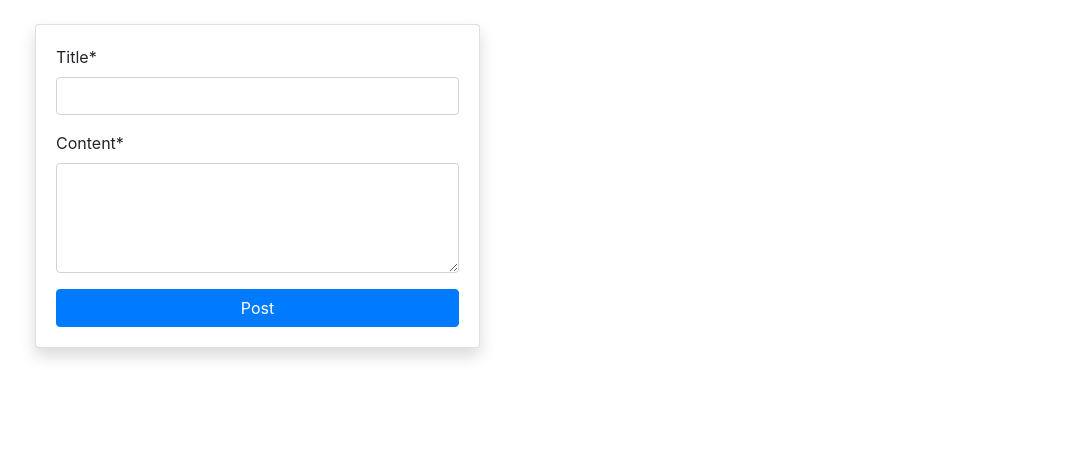
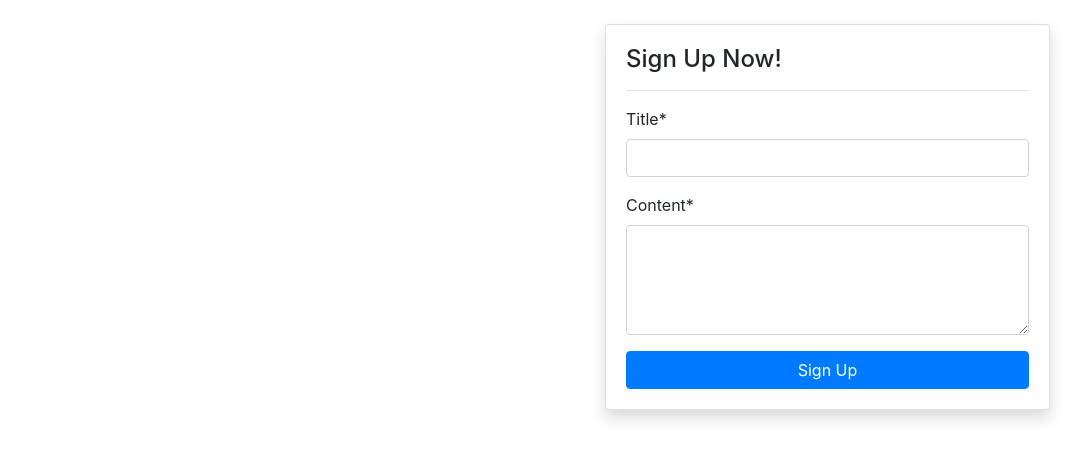
Before and after one commit to Code-Institute-Submissions/joeyo991-pp42SEpResub, a Django app: template templates/users/sign_up.html in a window 1280 px wide. Shown: the part 56-516 px from the top of the page, without its empty margins (50-1134 px from the left). Run offline with Django 3.2, Linux system fonts and the light colour scheme; the template is opened without the code that fills it: values that come from a table or form of the project are taken from there, others are empty; tables that the repository leaves empty hold one stand-in row (values such as "Sample post"); some libraries are stand-ins or nearby versions.

Commit message:
Create the User sign up form and style it in sign_up.html

```diff
--- a/templates/users/sign_up.html
+++ b/templates/users/sign_up.html
@@ -4,13 +4,15 @@
 {% block content %}
 <div class="container">
     <div class="row mt-5 pt-3">
-        <div class="col-md-5">
+        <div class="col-md-5 offset-md-6">
             <div class="card my-3 shadow">
                 <div class="card-body">
+                    <h4>Sign Up Now!</h4>
+                    <hr>
                     <form method="POST">
                         {% csrf_token %}
                         {{ form|crispy }}
-                        <input class="btn btn-primary btn-block" type="submit" value="Post">
+                        <input class="btn btn-primary btn-block" type="submit" value="Sign Up">
                     </form>
                 </div>
             </div>
```
Also changed, not shown: users/views.py (+12 -2 lines).
